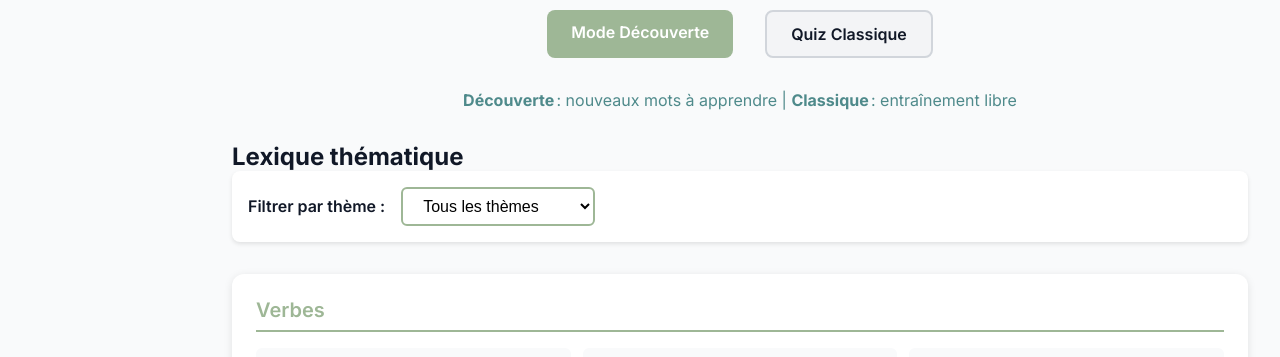
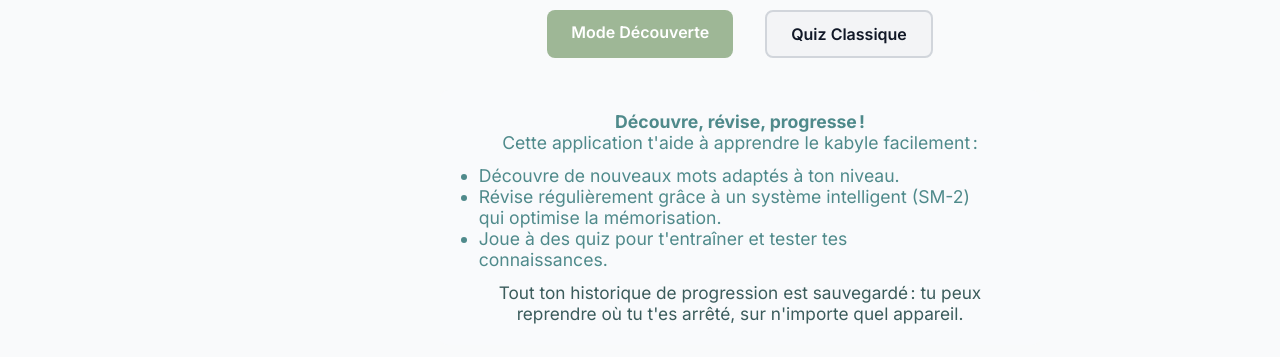
Before and after one commit to ahc20/Dialecte, a plain HTML site: page index.html in a window 1280 px wide. Shown: the part 789-1146 px from the top of the page. Drawn offline with nearby package versions, Linux system fonts and the light colour scheme; no server answers.

Commit message:
Ajout d'une explication pédagogique simple sur la page d'accueil pour présenter l'application

```diff
--- a/index.html
+++ b/index.html
@@ -71,8 +71,15 @@
         <a href="discovery.html" class="btn btn-primary">Mode Découverte</a>
         <a href="quiz.html" class="btn btn-secondary">Quiz Classique</a>
       </div>
-      <div style="text-align:center; color:#4F8A8B; font-size:1em; margin-bottom:2em;">
-        <span><b>Découverte</b> : nouveaux mots à apprendre&nbsp;|&nbsp;<b>Classique</b> : entraînement libre</span>
+      <div style="text-align:center; color:#4F8A8B; font-size:1.1em; margin-bottom:2em; max-width:600px; margin-left:auto; margin-right:auto; background:#f9fafc; border-radius:8px; padding:1.2em 1em;">
+        <b>Découvre, révise, progresse !</b><br>
+        Cette application t'aide à apprendre le kabyle facilement :<br>
+        <ul style="text-align:left; margin:0.7em auto 0.7em 1.2em; max-width:500px;">
+          <li>Découvre de nouveaux mots adaptés à ton niveau.</li>
+          <li>Révise régulièrement grâce à un système intelligent (SM-2) qui optimise la mémorisation.</li>
+          <li>Joue à des quiz pour t'entraîner et tester tes connaissances.</li>
+        </ul>
+        <span style="font-size:0.98em; color:#3b5c5c;">Tout ton historique de progression est sauvegardé : tu peux reprendre où tu t'es arrêté, sur n'importe quel appareil.</span>
       </div>
 
       <section id="lexique">
```
